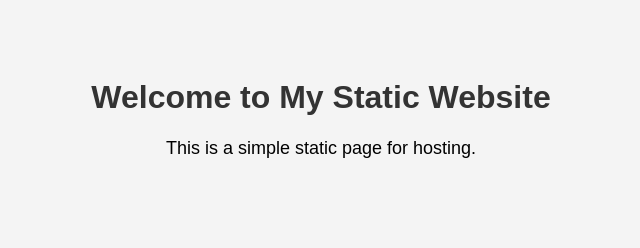
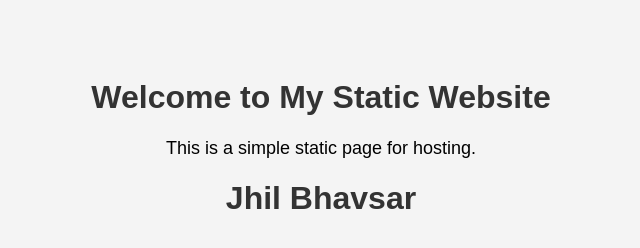
Before and after one commit to Jhil20/DEVOPS-SESSION, a plain HTML site: page Task-1/index.html in a window 1280 px wide. Shown: the whole page, without its empty margins (319-959 px from the left). Drawn offline with Linux system fonts and the light colour scheme.

Commit message:
index.html updated

```diff
--- a/Task-1/index.html
+++ b/Task-1/index.html
@@ -22,5 +22,6 @@
 <body>
     <h1>Welcome to My Static Website</h1>
     <p>This is a simple static page for hosting.</p>
+    <h1>Jhil Bhavsar</h1>
 </body>
 </html>
```
